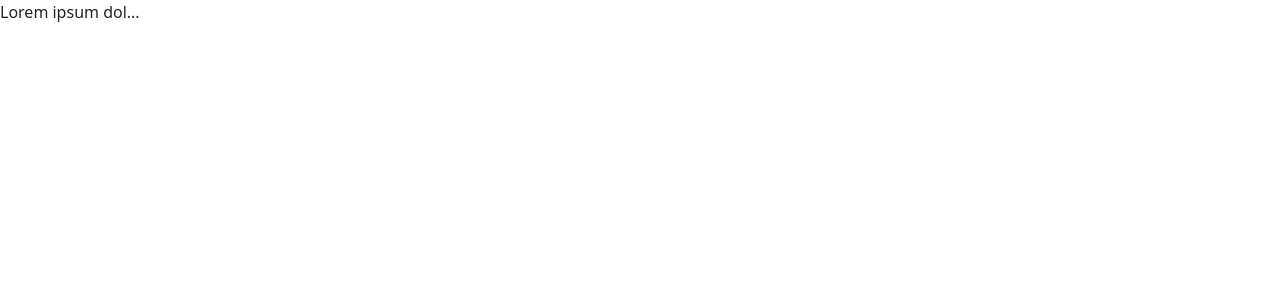
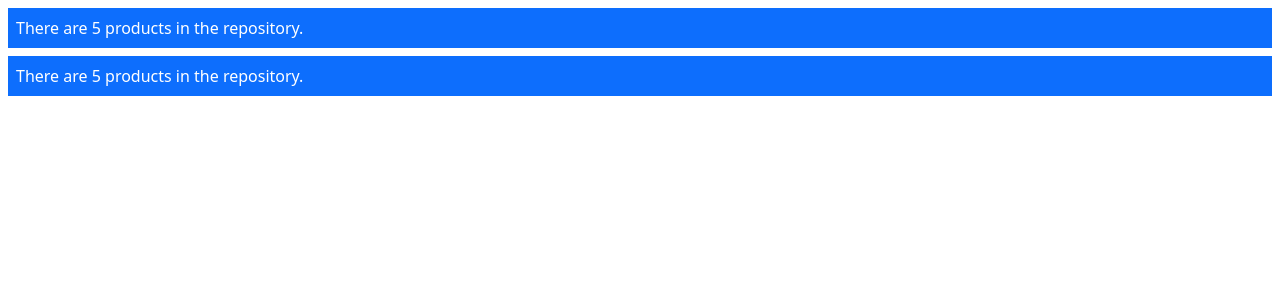
Before and after one commit to Abdullah-Alsabouni/Second-Angular-Project, an Angular app: page / in a window 1280 px wide. Shown: the top 300 px of the page. Built offline with nearby package versions, Linux system fonts and the light colour scheme.

Commit message:
7-Lesson NgIf

```diff
--- a/src/app/app.module.ts
+++ b/src/app/app.module.ts
@@ -4,6 +4,7 @@ import { AppRoutingModule } from './app-routing.module';
 import { ProductComponent } from './product.component';
 import { FormsModule } from '@angular/forms';
 import { SummaryPipe } from './summary.pipe';
+
 
 
 @NgModule({
--- /dev/null
+++ b/src/app/product.component.html
@@ -0,0 +1,41 @@
+<!-- *ngIf true veya false bekler. true ise alttaki şablonu çalıştır false ise çalıştırma-->
+
+<!-- 1.yol -->
+
+<!-- <div *ngIf = "model.getProducts().length > 0" class="bg-primary text-white m-2 p-2">
+    There are {{ model.getProducts().length }} products in the repository.
+</div> -->
+
+<!-- <div *ngIf = "model.getProducts().length == 0" class="bg-primary text-white m-2 p-2">
+    There are no products in the repository.
+</div> -->
+
+<!-- 2.yol -->
+<!-- true ise productList false ise noProduct -->
+<div *ngIf="model.getProducts().length > 0; then productList else noProduct" class="bg-primary text-white m-2 p-2">
+</div>
+
+<ng-template #productList>
+    <div class="bg-primary text-white m-2 p-2">
+        There are {{ model.getProducts().length }} products in the repository.
+    </div>
+
+</ng-template>
+
+<ng-template #noProduct>
+    <div class="bg-primary text-white m-2 p-2">
+        There are no products in the repository.
+    </div>
+
+</ng-template>
+
+<!-- 3.yol -->
+
+<!-- hidden true ise altındaki şablonu saklar. false ise görüntüler-->
+<div [hidden]="model.getProducts().length == 0" class="bg-primary text-white m-2 p-2">
+    There are {{ model.getProducts().length }} products in the repository.
+</div>
+
+<div [hidden]="model.getProducts().length != 0" class="bg-primary text-white m-2 p-2">
+    There are no products in the repository.
+</div>
--- a/src/app/product.component.ts
+++ b/src/app/product.component.ts
@@ -1,17 +1,14 @@
 import { Component } from "@angular/core";
 import { ProductRepository } from "./repository.model";
-import { Product } from "./product.model";
+
 
 @Component({
    selector: "app",
-    template: `
-    {{ text | summary: 15}}  <!-- limit = 15 -->
-    `,
-
+    templateUrl: "product.component.html",
     styleUrls: ["product.component.css"]
 })
 
 
 export class ProductComponent {
-    text = "Lorem ipsum dolor sit amet consectetur adipisicing elit. Sapiente, facere recusandae minus quaerat neque aliquid officia, accusamus error provident at aut sint voluptates ipsa est nemo? Nulla nam temporibus voluptatibus.";
+    model: ProductRepository = new ProductRepository();
 }
```
